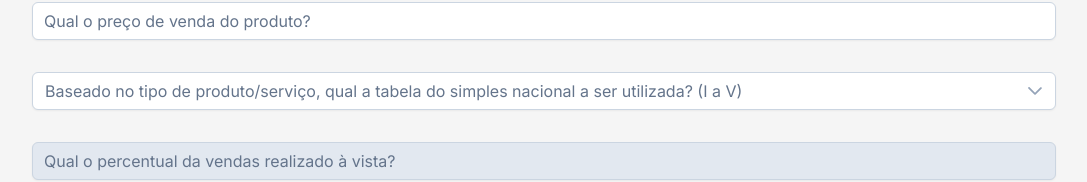
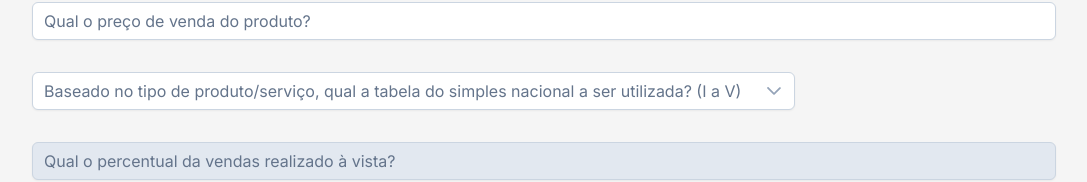
Before and after one commit to rodrigoacs/planejamento-financeiro, a Vue app: page / in a window 1280 px wide. Shown: the part 248-430 px from the top of the page, without its empty margins (96-1183 px from the left). Built offline with nearby package versions, Linux system fonts and the light colour scheme.

Commit message:
chore: label for q5

```diff
--- a/src/App.vue
+++ b/src/App.vue
@@ -32,6 +32,7 @@
       v-model="q5"
     /> -->
 
+    <FloatLabel>
       <Dropdown
         id="q5"
         placeholder="Baseado no tipo de produto/serviço, qual a tabela do simples nacional a ser utilizada? (I a V)"
@@ -39,6 +40,10 @@
         v-model="q5"
         :options="anexos"
       />
+      <label for="q5">
+        Baseado no tipo de produto/serviço, qual a tabela do simples nacional a ser utilizada? (I a V)
+      </label>
+    </FloatLabel>
 
     <Question
       id="q6"
@@ -111,6 +116,7 @@
 import DemonstrationTable from './components/DemonstrationTable.vue'
 import Apresentation from './components/Apresentation.vue'
 import Dropdown from 'primevue/dropdown'
+import FloatLabel from 'primevue/floatlabel'
 import Dialog from 'primevue/dialog'
 import { ref } from 'vue'
 
```
Lines whose indentation alone changed are shown as unchanged.
